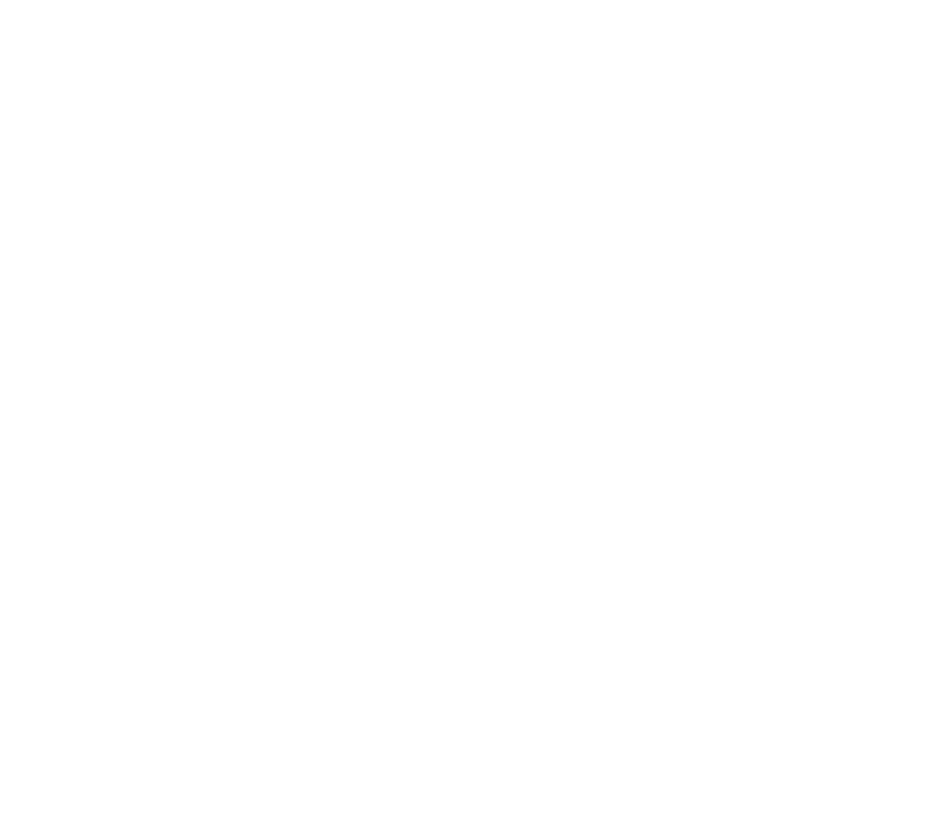
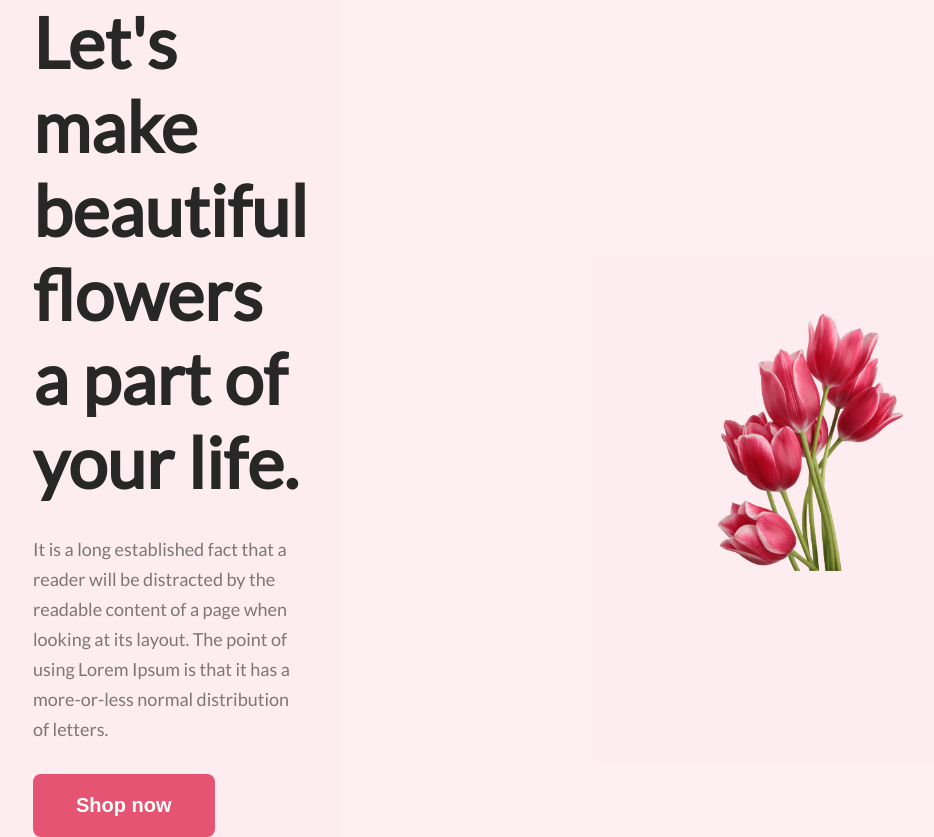
Before and after one commit to aliahasan/assignment-1, a plain HTML site: page index.html in a window 1280 px wide. Shown: the whole page, without its empty margins (167-1101 px from the left). Before the commit the page ends 800 px from the top, so only its background shows below. Drawn offline with Linux system fonts and the light colour scheme.

Commit message:
header-added

```diff
--- a/index.html
+++ b/index.html
@@ -12,7 +12,32 @@
 </head>
 
 <body>
+    <header>
+        <div class="header-section">
+            <div class="header-details">
+                <h1 class="header-title">Let's make beautiful flowers a part of your life.</h1>
+                <p class="header-description">
+                    It is a long established fact that a reader will be distracted by the readable content of a page
+                    when looking at its layout. The point of using Lorem Ipsum is that it has a more-or-less normal
+                    distribution of letters.
+                </p>
+                <button class="button">Shop now</button>
+            </div>
+            <div class="header-photo">
+                <img class="header-image" src="Flower Asset/pngwing 10.png" alt="">
+            </div>
+        </div>
+    </header>
 
+
+    <main>
+
+    </main>
+
+
+    <footer>
+
+    </footer>
 </body>
 
 </html>
--- a/styles/style.css
+++ b/styles/style.css
@@ -5,5 +5,55 @@
 
 body {
     font-family: 'Lato', sans-serif;
-    font-family: 'Poppins', sans-serif;
+    /* font-family: 'Poppins', sans-serif; */
 }
+
+/* HEADER STYLE  FORM HERE */
+
+.header-section {
+    display: flex;
+    /* border: 1px solid red; */
+    align-items: center;
+    background: rgba(229, 84, 115, 0.10);
+}
+
+.header-details,
+.header-photo {
+    width: 50%;
+    /* border: 1px solid blue; */
+    margin: 0px 200px;
+}
+
+.header-photo img {
+    width: 100%;
+    padding-right: 100px;
+    margin-top: 50px;
+    margin-right: 100px;
+}
+
+.header-title {
+    color: #272727;
+    font-size: 70px;
+    font-weight: 800;
+    line-height: auto;
+}
+
+.header-description {
+    color: rgba(39, 39, 39, 0.60);
+    font-size: 18px;
+    font-weight: 400;
+    line-height: 30px;
+    margin-top: 30px;
+}
+
+.button {
+    border-radius: 8px;
+    background: #E55473;
+    color: #FFF;
+    font-size: 20px;
+    font-weight: 700;
+    padding: 20px 43px;
+    border: none;
+    margin-top: 30px;
+
+}
```
